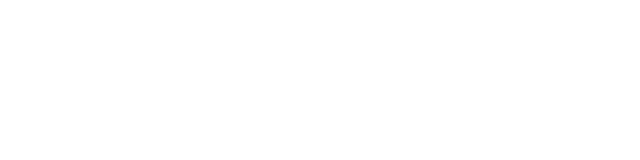
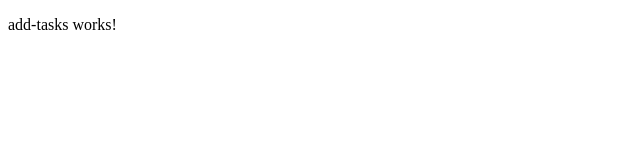
Before and after one commit to MHassanAr/Angular-to-do-list, an Angular app in the folder to-do-list/: page / in a window 1280 px wide. Shown: the top 160 px of the page, without its empty margins (0-640 px from the left). Built offline with nearby package versions, Linux system fonts and the light colour scheme.

Commit message:
Render the add-task selector

```diff
--- a/to-do-list/src/app/app.component.html
+++ b/to-do-list/src/app/app.component.html
@@ -0,0 +1 @@
+<app-add-tasks></app-add-tasks>
```
